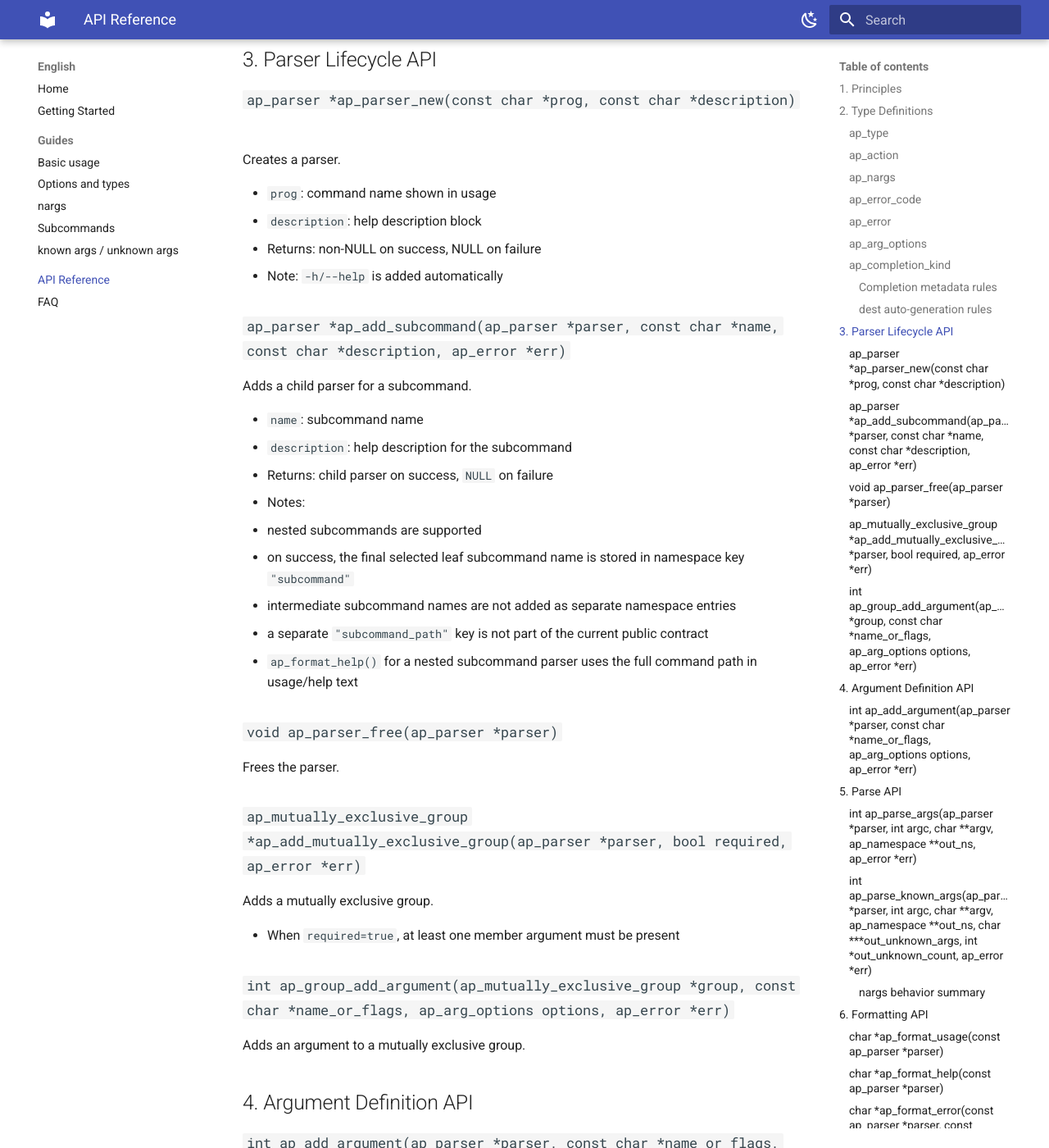
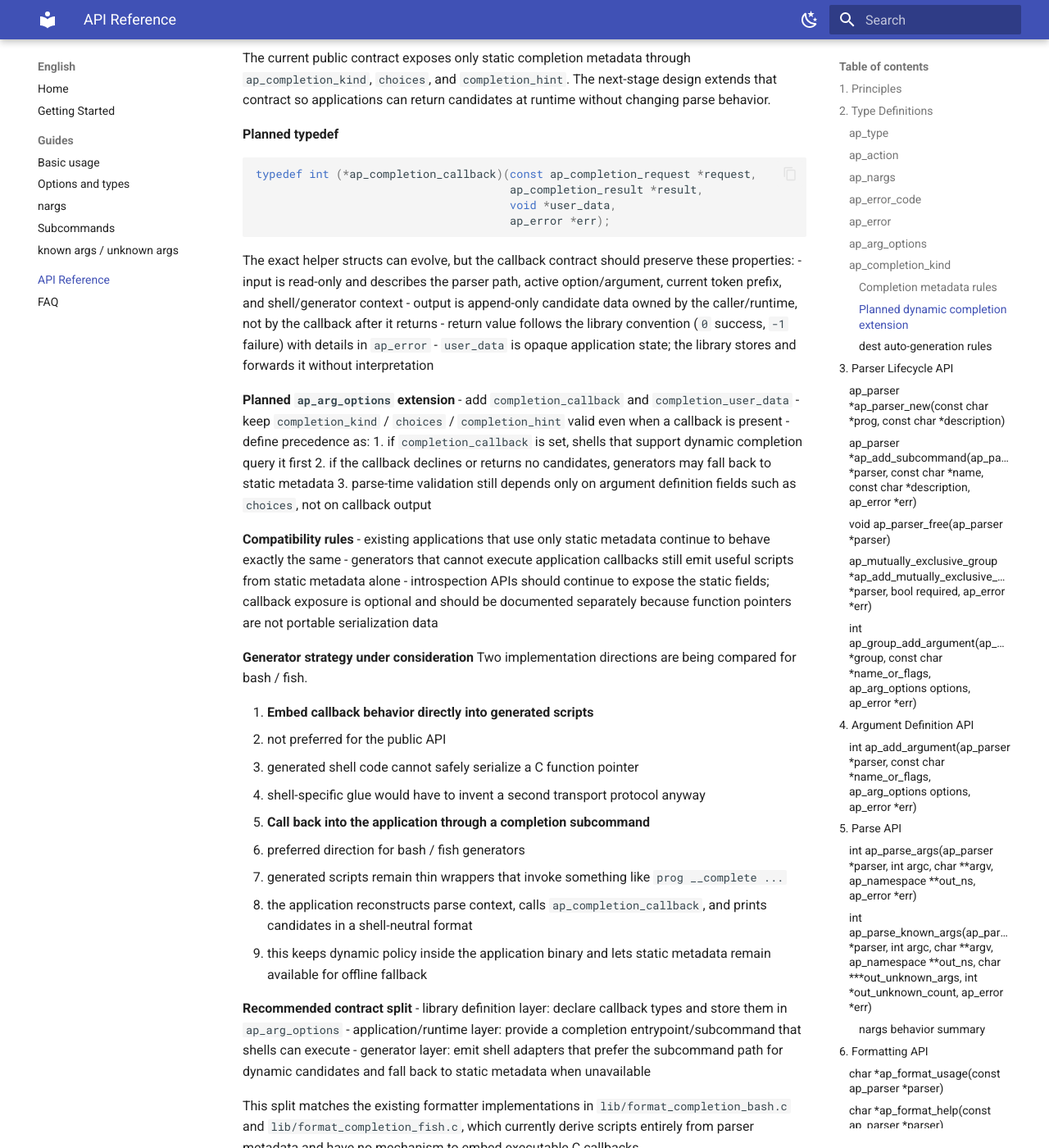
Before and after one commit to YoshihideShirai/argparse-c, an MkDocs documentation site: the page built from docs/api-spec.en.md, in a window 1280 px wide and 1400 px high, scrolled down 3238 px. Shown: the whole window at 82% size. Built offline with MkDocs 1.6.1 and Material for MkDocs 9.7.7, drawn with Linux system fonts in a browser that asks for light colours; some of the changed text lies outside the part shown.

Commit message:
docs: define planned dynamic completion API

````diff
--- a/docs/api-spec.en.md
+++ b/docs/api-spec.en.md
@@ -63,8 +63,10 @@ Options passed to `ap_add_argument`.
 - `default_value`: default when not provided (string form)
 - `const_value`: value stored by `AP_ACTION_STORE_CONST`
 - `choices`: allowed values (`ap_choices`)
-- `completion_kind`: static completion metadata (`ap_completion_kind`)
+- `completion_kind`: completion metadata kind (`ap_completion_kind`)
 - `completion_hint`: optional generator-specific hint string for completions
+- `completion_callback`: optional application callback for dynamic completion candidates (planned extension)
+- `completion_user_data`: opaque pointer passed to `completion_callback` (planned extension)
 - `dest`: key used for lookup (auto-generated when omitted)
 
 Use `ap_arg_options_default()` first, then override needed fields.
@@ -80,8 +82,61 @@ Use `ap_arg_options_default()` first, then override needed fields.
 - bash / fish generators prefer `completion_kind` when it is not `AP_COMPLETION_KIND_NONE`
 - when `completion_kind == AP_COMPLETION_KIND_CHOICES`, generators use `choices` as the completion source
 - when `completion_kind == AP_COMPLETION_KIND_NONE` and `choices` is present, generators treat it as the default `CHOICES` behavior
-- this metadata is static only; callback-style dynamic completion is not part of the current API
+- static metadata remains the baseline contract for parse-time validation and offline generator output
 - `completion_hint` is reserved for generator-specific hints and does not change parse-time validation
+- callback-style dynamic completion is the planned extension point described below; it augments, but does not replace, the static metadata rules above
+
+#### Planned dynamic completion extension
+The current public contract exposes only static completion metadata through `ap_completion_kind`, `choices`, and `completion_hint`. The next-stage design extends that contract so applications can return candidates at runtime without changing parse behavior.
+
+**Planned typedef**
+
+```c
+typedef int (*ap_completion_callback)(const ap_completion_request *request,
+                                      ap_completion_result *result,
+                                      void *user_data,
+                                      ap_error *err);
+```
+
+The exact helper structs can evolve, but the callback contract should preserve these properties:
+- input is read-only and describes the parser path, active option/argument, current token prefix, and shell/generator context
+- output is append-only candidate data owned by the caller/runtime, not by the callback after it returns
+- return value follows the library convention (`0` success, `-1` failure) with details in `ap_error`
+- `user_data` is opaque application state; the library stores and forwards it without interpretation
+
+**Planned `ap_arg_options` extension**
+- add `completion_callback` and `completion_user_data`
+- keep `completion_kind` / `choices` / `completion_hint` valid even when a callback is present
+- define precedence as:
+  1. if `completion_callback` is set, shells that support dynamic completion query it first
+  2. if the callback declines or returns no candidates, generators may fall back to static metadata
+  3. parse-time validation still depends only on argument definition fields such as `choices`, not on callback output
+
+**Compatibility rules**
+- existing applications that use only static metadata continue to behave exactly the same
+- generators that cannot execute application callbacks still emit useful scripts from static metadata alone
+- introspection APIs should continue to expose the static fields; callback exposure is optional and should be documented separately because function pointers are not portable serialization data
+
+**Generator strategy under consideration**
+Two implementation directions are being compared for bash / fish.
+
+1. **Embed callback behavior directly into generated scripts**
+   - not preferred for the public API
+   - generated shell code cannot safely serialize a C function pointer
+   - shell-specific glue would have to invent a second transport protocol anyway
+
+2. **Call back into the application through a completion subcommand**
+   - preferred direction for bash / fish generators
+   - generated scripts remain thin wrappers that invoke something like `prog __complete ...`
+   - the application reconstructs parse context, calls `ap_completion_callback`, and prints candidates in a shell-neutral format
+   - this keeps dynamic policy inside the application binary and lets static metadata remain available for offline fallback
+
+**Recommended contract split**
+- library definition layer: declare callback types and store them in `ap_arg_options`
+- application/runtime layer: provide a completion entrypoint/subcommand that shells can execute
+- generator layer: emit shell adapters that prefer the subcommand path for dynamic candidates and fall back to static metadata when unavailable
+
+This split matches the existing formatter implementations in `lib/format_completion_bash.c` and `lib/format_completion_fish.c`, which currently derive scripts entirely from parser metadata and have no mechanism to embed executable C callbacks.
 
 #### `dest` auto-generation rules
 - for optional arguments, the first long flag (for example `--dry-run`) is preferred
````
